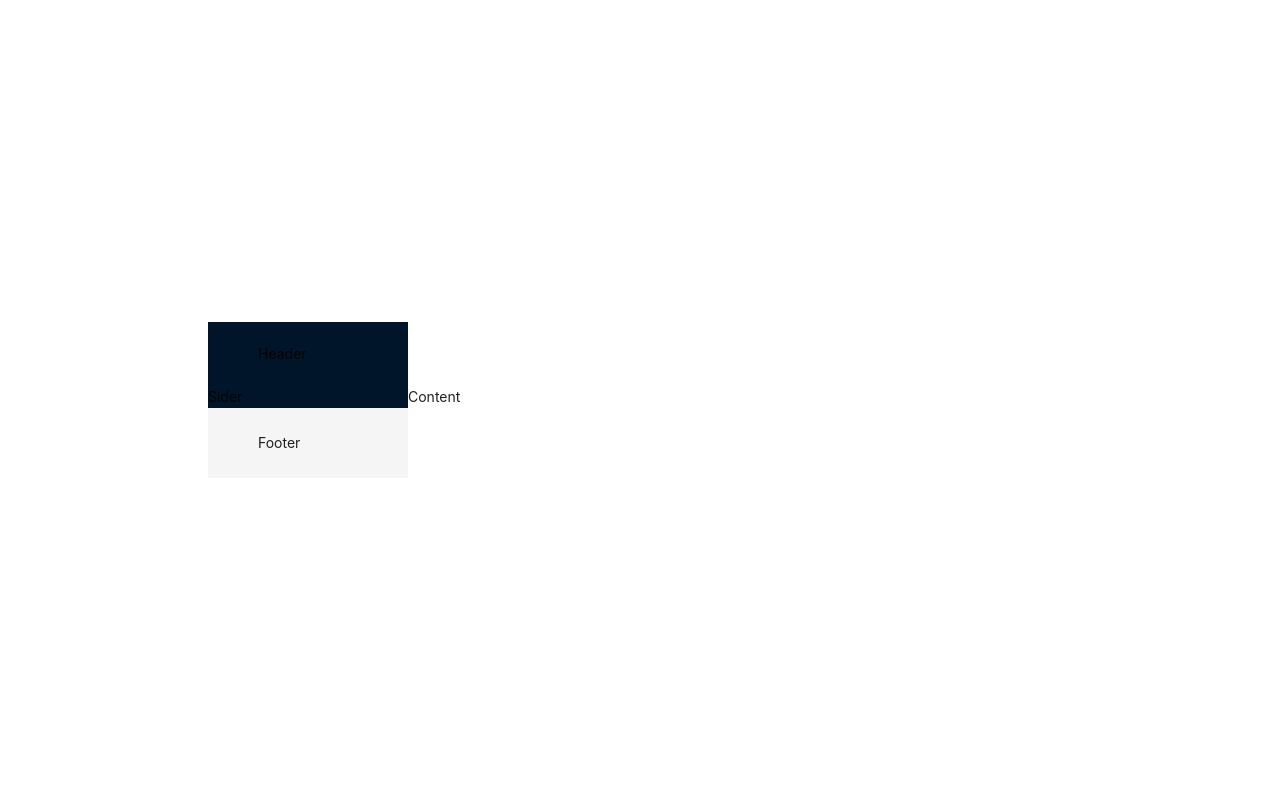
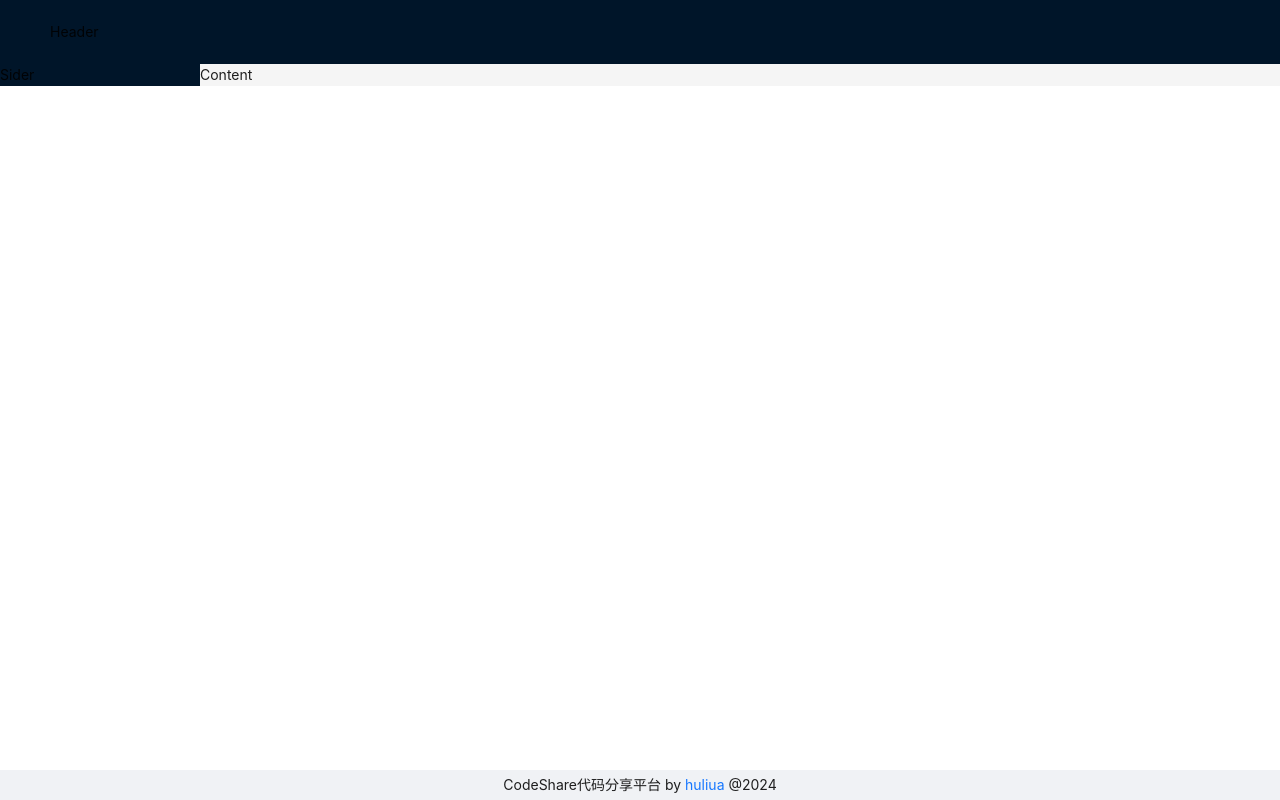
Before and after one commit to huliua/CodeShareAdmin, a Vue app: page / in a window 1280 px wide. Built offline with nearby package versions, Linux system fonts and the light colour scheme; the HTML template or start-up script is replaced by a standard one.

Commit message:
feat: 实现通用布局中footer部分

```diff
--- a/src/App.vue
+++ b/src/App.vue
@@ -3,9 +3,7 @@ import BaseLayout from '@/layout/BaseLayout/index.vue'
 </script>
 
 <template>
-  <div id="app">
-    <base-layout />
-  </div>
+  <base-layout />
 </template>
 
 <style scoped></style>
--- a/src/assets/main.css
+++ b/src/assets/main.css
@@ -1,35 +1,11 @@
 @import './base.css';
-
+* {
+  padding: 0;
+  margin: 0;
+}
 #app {
-  max-width: 1280px;
+  width: 100vw;
+  height: 100vh;
   margin: 0 auto;
-  padding: 2rem;
   font-weight: normal;
 }
-
-a,
-.green {
-  text-decoration: none;
-  color: hsla(160, 100%, 37%, 1);
-  transition: 0.4s;
-  padding: 3px;
-}
-
-@media (hover: hover) {
-  a:hover {
-    background-color: hsla(160, 100%, 37%, 0.2);
-  }
-}
-
-@media (min-width: 1024px) {
-  body {
-    display: flex;
-    place-items: center;
-  }
-
-  #app {
-    display: grid;
-    grid-template-columns: 1fr 1fr;
-    padding: 0 2rem;
-  }
-}
--- a/src/layout/BaseLayout/index.vue
+++ b/src/layout/BaseLayout/index.vue
@@ -4,19 +4,43 @@ import { defineComponent } from 'vue'
 defineComponent({
   name: 'BaseLayout',
 })
+const currentYear = new Date().getFullYear()
+const developer = 'huliua'
+const link = 'https://github.com/huliua'
 </script>
 
 <template>
   <div id="base-layout">
     <a-layout>
-      <a-layout-header>Header</a-layout-header>
+      <a-layout-header class="header">Header</a-layout-header>
       <a-layout>
-        <a-layout-sider>Sider</a-layout-sider>
-        <a-layout-content>Content</a-layout-content>
+        <a-layout-sider class="side">Sider</a-layout-sider>
+        <a-layout-content class="content">Content</a-layout-content>
       </a-layout>
-      <a-layout-footer>Footer</a-layout-footer>
+      <a-layout-footer class="footer">
+        CodeShare代码分享平台 by
+        <a :href="link" target="_blank">{{ developer }}</a> @{{ currentYear }}
+      </a-layout-footer>
     </a-layout>
   </div>
 </template>
 
-<style scoped></style>
+<style scoped>
+#base-layout {
+  width: 100%;
+  height: 100%;
+  overflow: auto;
+}
+
+.footer {
+  height: 30px;
+  padding: 0;
+  background-color: #f0f2f5;
+  position: fixed;
+  bottom: 0;
+  left: 0;
+  right: 0;
+  text-align: center;
+  line-height: 30px;
+}
+</style>
```
